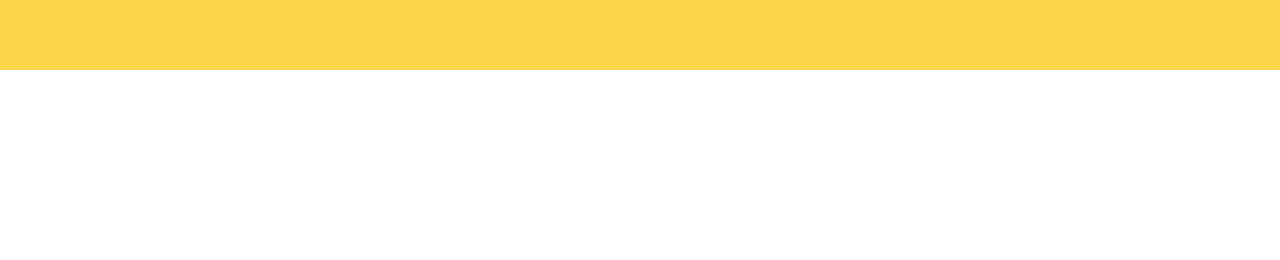
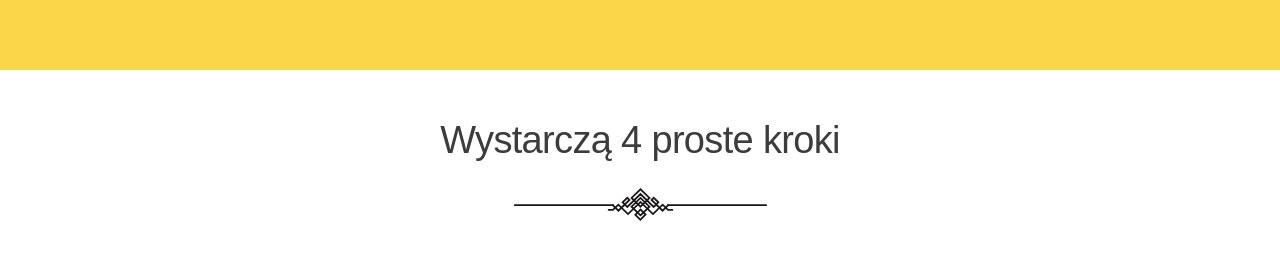
Before and after one commit to Dawid-Buchwald/giveInGoodHands, a React (Create React App) app: page / in a window 1280 px wide. Shown: the part 1245-1505 px from the top of the page. Before the commit the page ends 1315 px from the top, so only its background shows below. Built offline with nearby package versions, Linux system fonts and the light colour scheme.

Commit message:
początek simple steps

```diff
--- a/src/components/Home.js
+++ b/src/components/Home.js
@@ -1,5 +1,6 @@
 import React from 'react';
 import HomeHeader from './HomeHeader';
+import HomeSimpleSteps from './HomeSimpleSteps';
 import HomeThreeColumns from './HomeThreeColumns';
 
 const Home = () => {
@@ -8,6 +9,7 @@ const Home = () => {
             <div>
                 <HomeHeader></HomeHeader>
                 <HomeThreeColumns></HomeThreeColumns>
+                <HomeSimpleSteps></HomeSimpleSteps>
             </div>
         </>
     );
--- /dev/null
+++ b/src/components/HomeSimpleSteps.js
@@ -0,0 +1,24 @@
+import React from 'react';
+
+const decoration = require("../assets/Decoration.svg").default;
+
+const HomeSimpleSteps = () => {
+    return (
+        <>
+            <div className="simpleSteps">
+                <div className="simpleStepsHeader">
+                    <p>Wystarczą 4 proste kroki</p>
+                    <img className="headerDecoration" src={decoration}></img>
+                </div>
+                <div>
+
+                </div>
+                <div>
+
+                </div>
+            </div>
+        </>
+    );
+};
+
+export default HomeSimpleSteps;
--- a/src/scss/main.scss
+++ b/src/scss/main.scss
@@ -5,6 +5,7 @@
 @import "./settings/fonts";
 @import "./settings/header";
 @import "./settings/threeColumns";
+@import "./settings/simpleSteps";
 
 body {
     margin: 0 auto;
--- /dev/null
+++ b/src/scss/settings/_simpleSteps.scss
@@ -0,0 +1,29 @@
+.simpleSteps {
+    height: 39rem;
+}
+
+.simpleStepsHeader {
+    height: 9rem;
+    display: flex;
+    flex-direction: column;
+    align-items: center;
+    justify-content: center;
+        p {
+            margin-top: 3.438rem;
+            margin-bottom: 1.563rem;
+            height: 3.25rem;
+            font-size: 2.375rem;
+            text-align: center;
+            font-family: $font-base;
+            font-weight: 300;
+            letter-spacing: -0.67px;
+            color: $color-black;
+            opacity: 1;
+        }
+
+        img {
+            width: 15.813rem;
+            height: 2.063rem;
+            padding: 0;
+        }
+}
```
